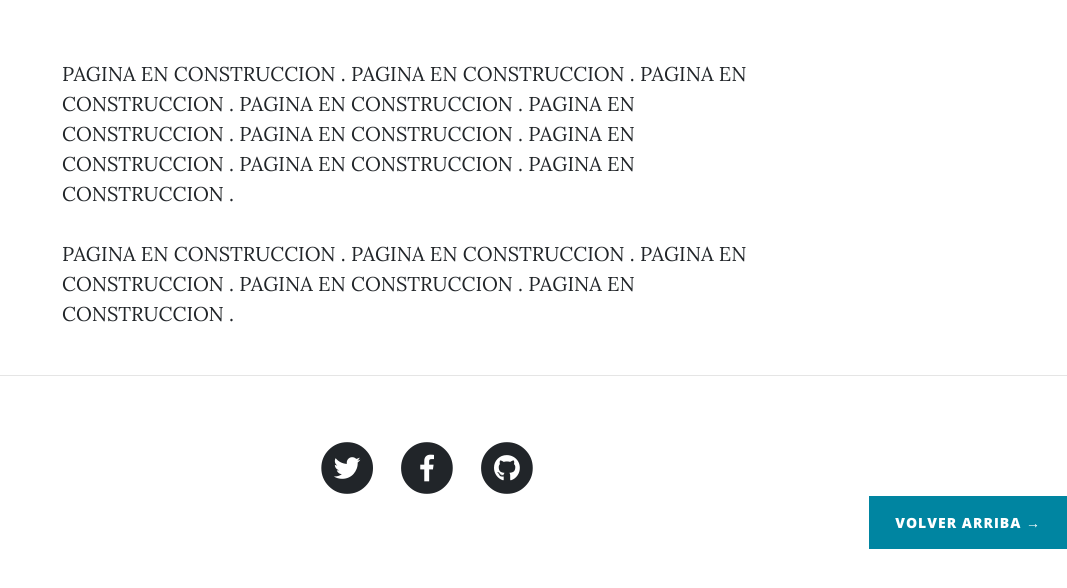
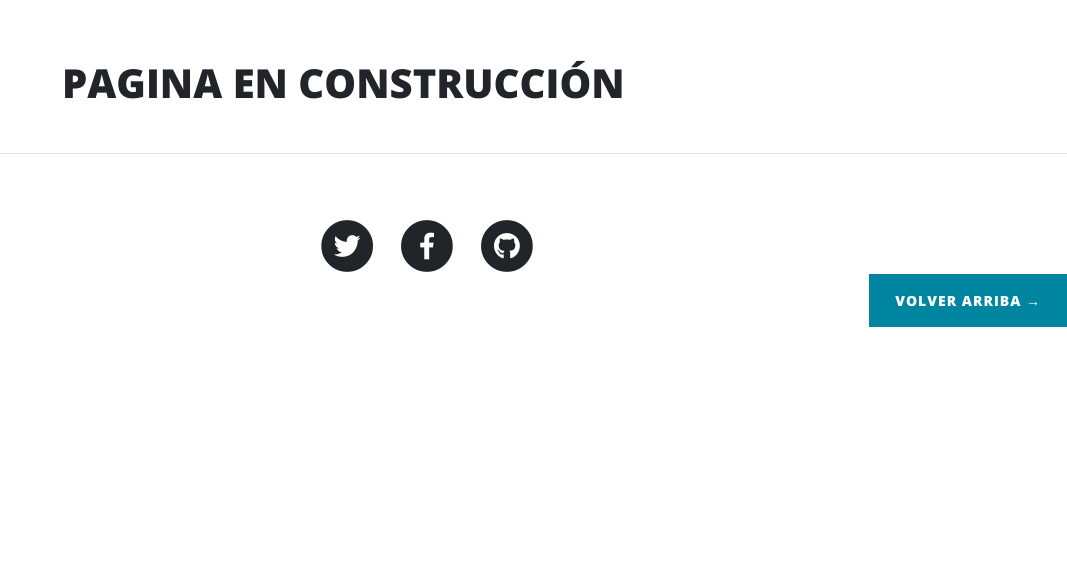
Before and after one commit to mobredor86/mobredor86.github.io, a website: page post.html in a window 1280 px wide. Shown: the part 7739-8327 px from the top of the page, without its empty margins (213-1280 px from the left). After the commit the page ends 8131 px from the top, so only its background shows below. Drawn offline with nearby package versions, Linux system fonts and the light colour scheme.

Commit message:
BLOG 3.21
BLOG 3.21

```diff
--- a/post.html
+++ b/post.html
@@ -151,9 +151,9 @@
               <br>
               <br>
 
-          <p> PAGINA EN CONSTRUCCION . PAGINA EN CONSTRUCCION . PAGINA EN CONSTRUCCION . PAGINA EN CONSTRUCCION . PAGINA EN CONSTRUCCION . PAGINA EN CONSTRUCCION . PAGINA EN CONSTRUCCION . PAGINA EN CONSTRUCCION . PAGINA EN CONSTRUCCION .</p>
+          <p><H1>PAGINA EN CONSTRUCCIÓN</H1></p>
 
-          <p> PAGINA EN CONSTRUCCION . PAGINA EN CONSTRUCCION . PAGINA EN CONSTRUCCION . PAGINA EN CONSTRUCCION . PAGINA EN CONSTRUCCION .</p>
+
 
 
         </div>
```
